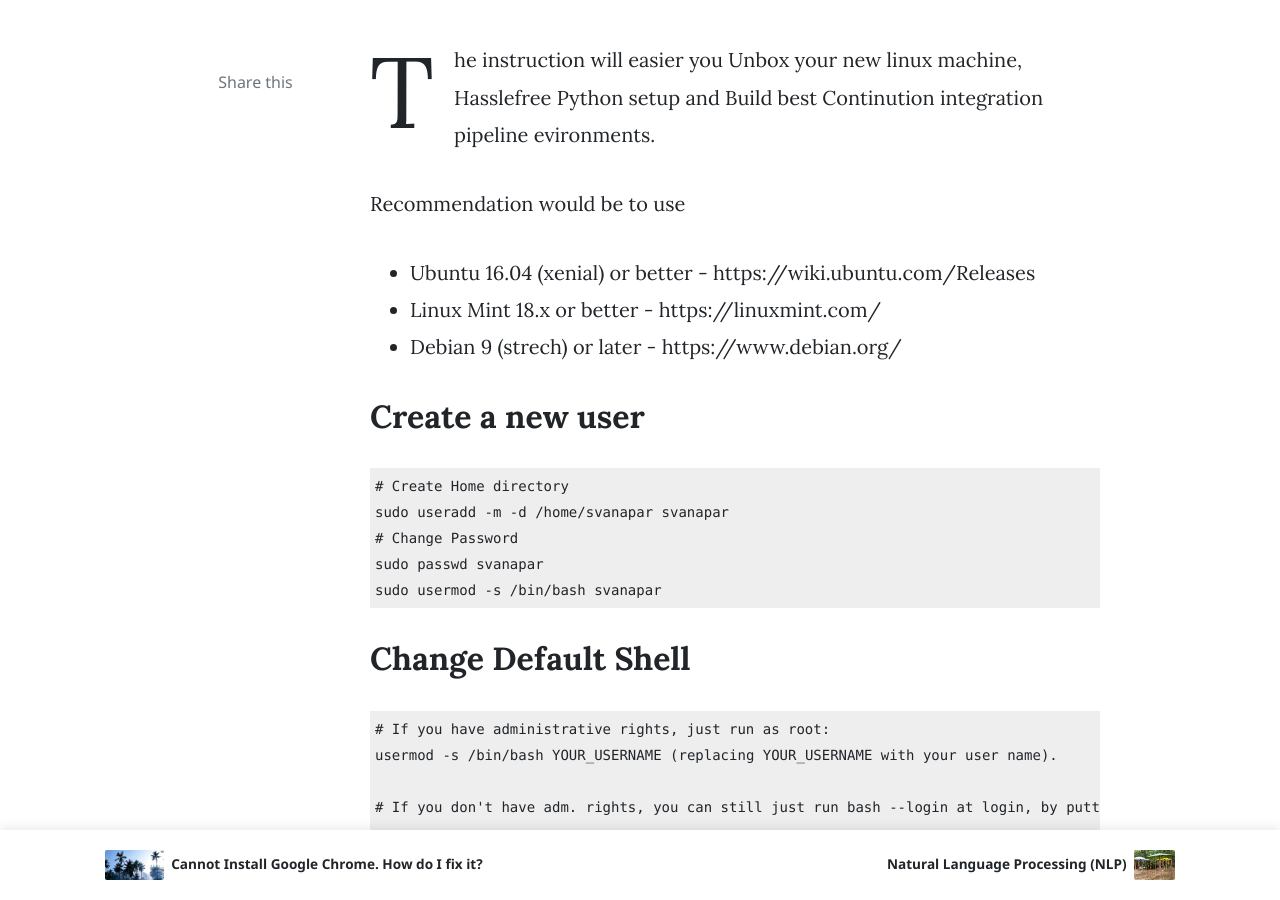
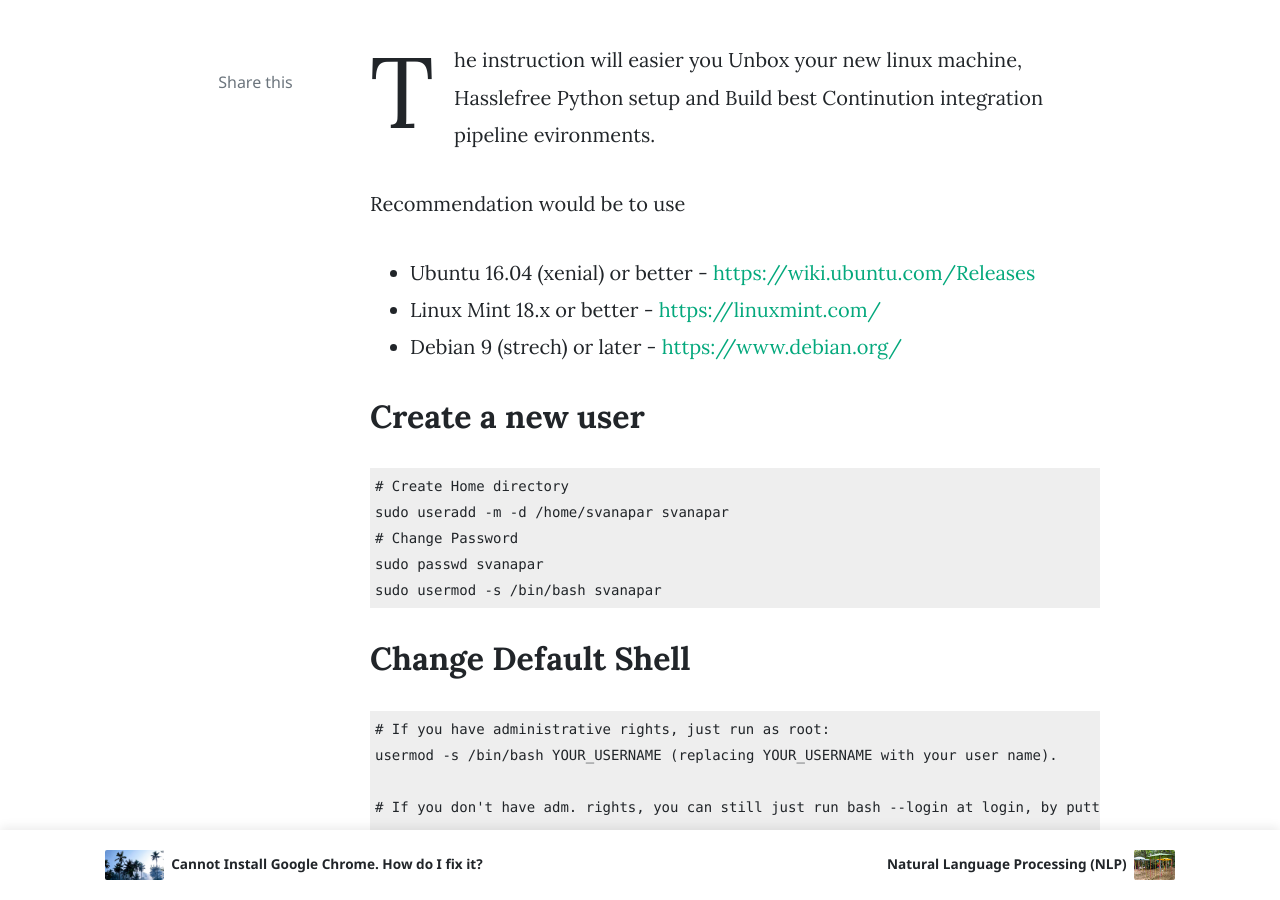
Before and after one commit to vkosuri/vkosuri.github.io, a Jekyll site: the page built from _posts/2019-06-16-unbox-ubuntu.md, in a window 1280 px wide and 900 px high, scrolled down 405 px. Built offline with Jekyll 4.4.1, drawn with Linux system fonts in a browser that asks for light colours; nearby versions of some CDN libraries; comment, search, counter and statistics services are not loaded; some of the changed lines change nothing that is shown.

Commit message:
enable links

```diff
--- a/_posts/2019-06-16-unbox-ubuntu.md
+++ b/_posts/2019-06-16-unbox-ubuntu.md
@@ -11,9 +11,9 @@ The instruction will easier you Unbox your new linux machine, Hasslefree Python
 
 
 Recommendation would be to use
-* Ubuntu 16.04 (xenial) or better - https://wiki.ubuntu.com/Releases
-* Linux Mint 18.x or better - https://linuxmint.com/
-* Debian 9 (strech) or later - https://www.debian.org/
+* Ubuntu 16.04 (xenial) or better - [https://wiki.ubuntu.com/Releases](https://wiki.ubuntu.com/Releases)
+* Linux Mint 18.x or better - [https://linuxmint.com/](https://linuxmint.com/)
+* Debian 9 (strech) or later - [https://www.debian.org/](https://www.debian.org/)
 
 ## Create a new user
 
```
